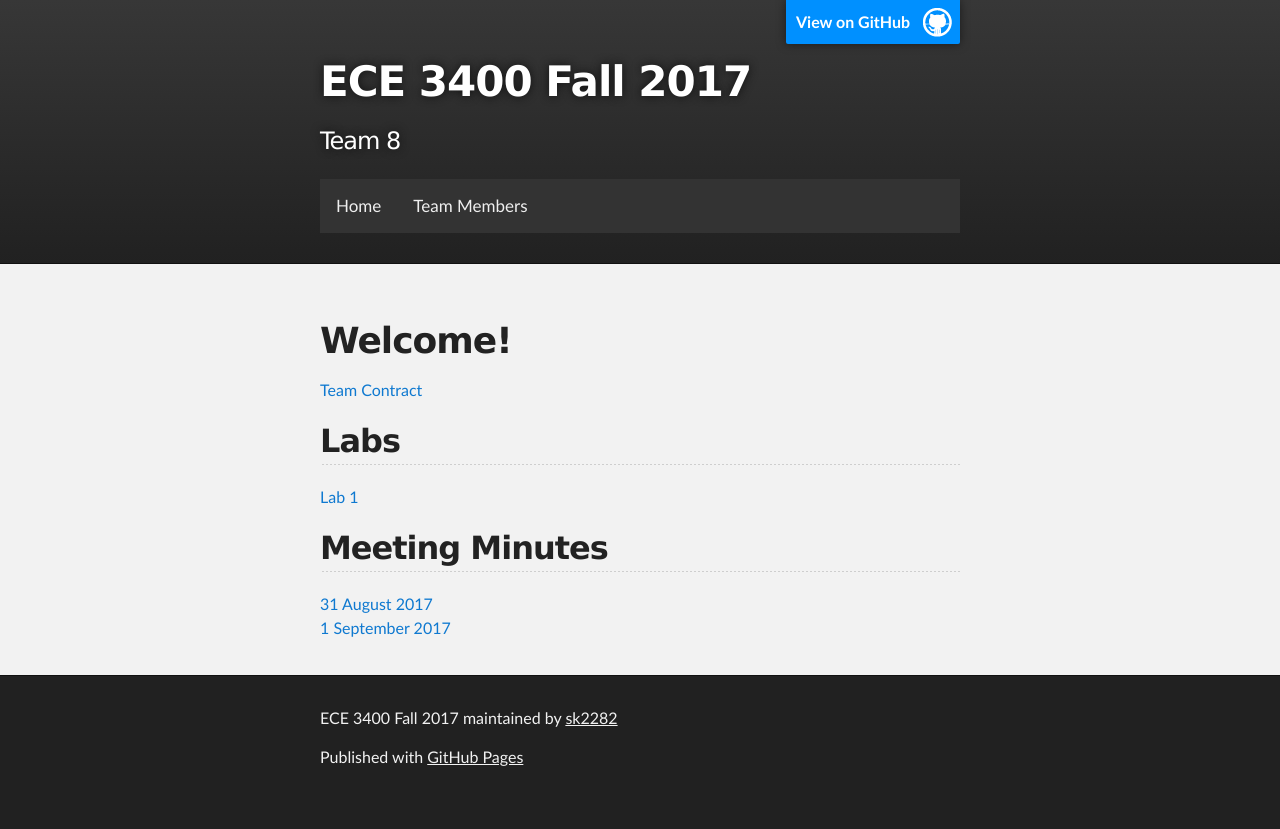
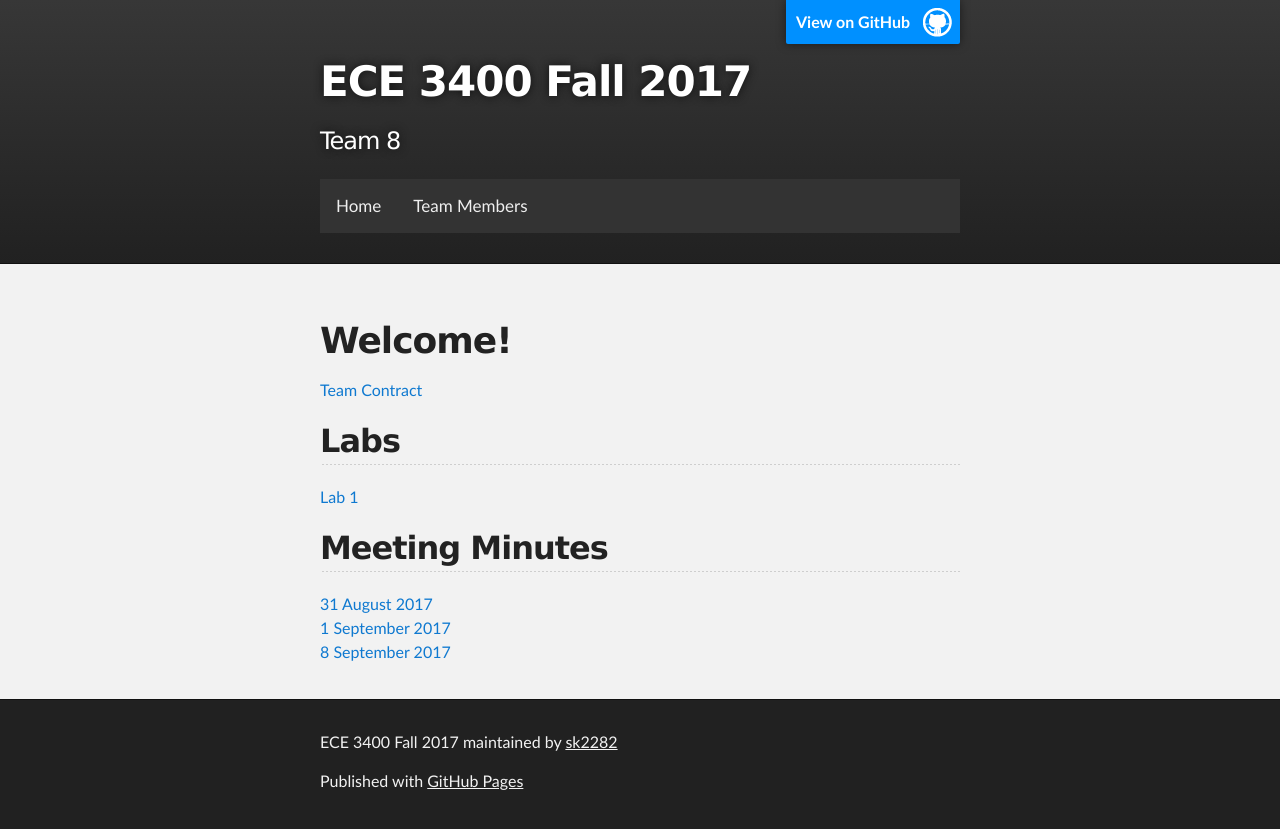
Before and after one commit to sk2282/ECE3400_Team8, a Jekyll site: the page built from index.md, in a window 1280 px wide. Shown: the top 829 px of the page. Built offline with Jekyll 4.4.1, drawn with Linux system fonts in a browser that asks for light colours; our own code applies the rules of GitHub Pages for plain Markdown files.

Commit message:
class meeting minutes added

```diff
--- a/index.md
+++ b/index.md
@@ -8,3 +8,4 @@
 ## Meeting Minutes
 [31 August 2017](https://docs.google.com/a/cornell.edu/document/d/1dVXc5hVIiBzm_1vL9nOCoFMn-4mMeLHOMNEJl790Ix4/edit?usp=sharing)
 [1 September 2017](https://docs.google.com/a/cornell.edu/document/d/1AbLZ4Nd0oftpHPPofFHE4el4eL6gsMsTh-VpWx2JPIM/edit?usp=sharing)
+[8 September 2017](https://docs.google.com/document/d/1IixqAsmoh66EbaAX_XVr76OVa-Bn7eAaO9CXjHz4rTg/edit?usp=sharing)
```
